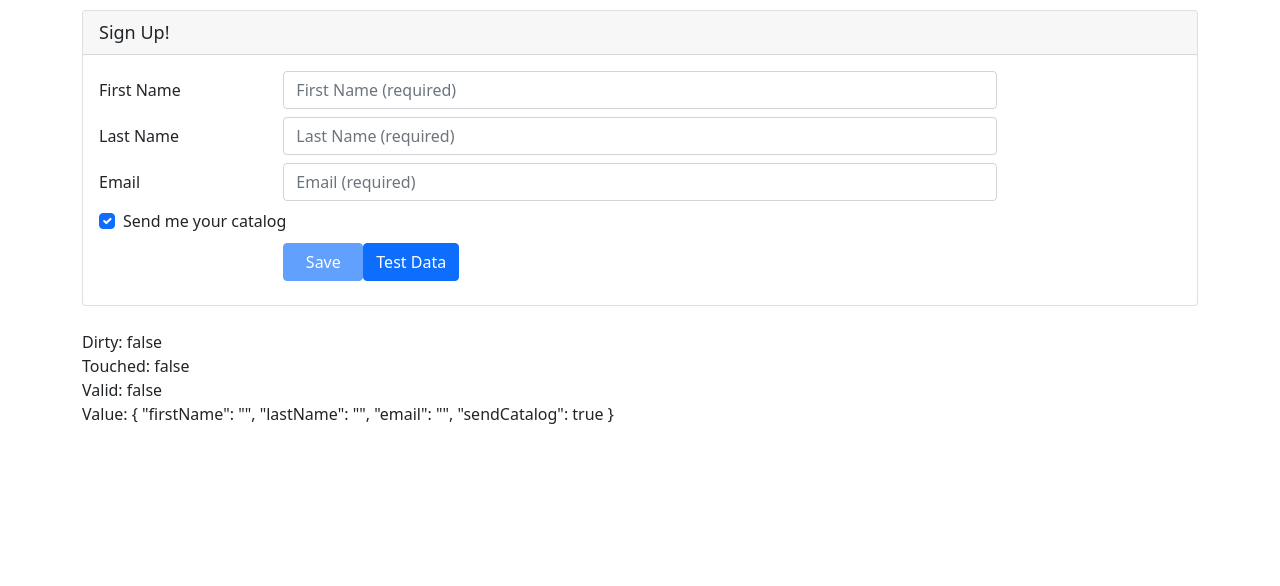
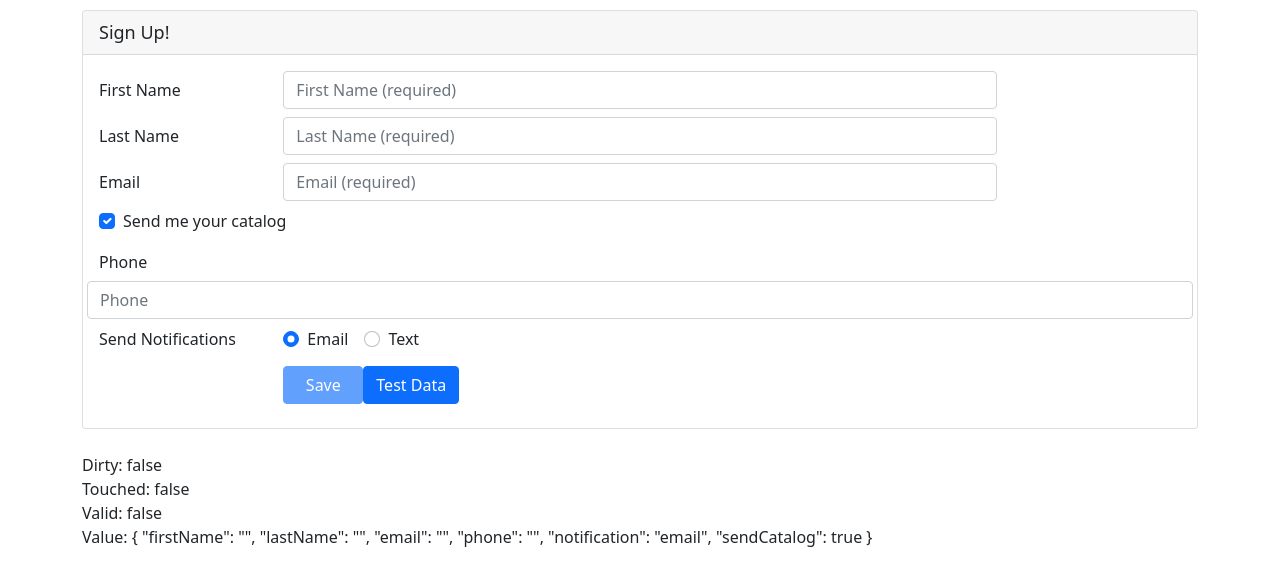
Before and after one commit to MarkRobles/AngularReactiveForms, an Angular app: page / in a window 1280 px wide. Shown: the top 586 px of the page. Built offline with nearby package versions, Linux system fonts and the light colour scheme.

Commit message:
Adjusting Validation Rules at Runtime

```diff
--- a/src/app/customers/customer.component.html
+++ b/src/app/customers/customer.component.html
@@ -81,6 +81,45 @@
                      type="checkbox"
                      formControlName="sendCatalog"
                      > Send me your catalog
+            </label>
+          </div>
+        </div>
+      </div>
+      <div class="form-group row mb-2">
+        <label class="col-md-2 col-form-label" for="phoneId">Phone</label>
+        <input class="form-control"
+                id="phoneId"
+                type="tel"
+                placeholder="Phone"
+                formControlName="phone"
+                [ngClass]="{'is-invalid': (customerForm.controls.phone.touched || customerForm.controls.phone.dirty) && !customerForm.controls.phone.valid }" />
+
+                <span class="invalid-feedback">
+                  <span *ngIf="customerForm.controls.phone.errors?.required"></span>
+                  Please enter your phone number.
+                </span>
+      </div>
+      <div class="form-group row mb-2">
+        <label class="col-md-2 col-form-label pt-0" >Send Notifications</label>
+        <div class="col-md-8">
+          <div class="form-check form-check-inline">
+            <label class="form-check-label">
+            <input class="form-check-input"
+            type="radio"
+            value="email"
+            formControlName="notification"
+            (click)="setNotification('email')">
+          Email
+          </label>
+          </div>
+          <div class="form-check form-check-inline">
+            <label class="form-check-label">
+              <input class="form-check-input"
+              type="radio"
+              value="text"
+              formControlName="notification"
+              (click)="setNotification('text')">
+              Text
             </label>
           </div>
         </div>
--- a/src/app/customers/customer.component.ts
+++ b/src/app/customers/customer.component.ts
@@ -24,9 +24,11 @@ export class CustomerComponent implements OnInit {
     //Here we use FormBuilder service to shorten the sintaxis. Now you don´t have to initalize FormGroup and FormControl. FormBuilder do it for you.
     this.customerForm = this.fb.group({
       firstName: ['', [Validators.required,Validators.minLength(3)]],
-      lastName: ['', [Validators.required,Validators.minLength(50)]],
+      lastName: ['', [Validators.required,Validators.minLength(5)]],
      // lastName: { value: 'n/a', disabled: true },//different way of initialize
-     email: ['', [Validators.required,Validators.email]],
+      email: ['', [Validators.required, Validators.email]],
+      phone: '',
+     notification:'email',
       sendCatalog:true
     });
 
@@ -56,6 +58,7 @@ export class CustomerComponent implements OnInit {
     this.customerForm.patchValue({
       firstName: 'Pepe ',
       lastName: 'Pecas',
+      email:'pepepecas@gmail.com',
       sendCatalog:false
     });
    }
@@ -64,4 +67,15 @@ export class CustomerComponent implements OnInit {
     console.log(this.customerForm);
     console.log('Saved: ' + JSON.stringify(this.customerForm.value));
   }
+
+  setNotification(notifyVia: string): void {
+    const phoneControl = this.customerForm.get('phone');
+    if (notifyVia == 'text') {
+      phoneControl?.setValidators(Validators.required);
+    } else {
+      phoneControl?.clearValidators();
+    }
+    phoneControl?.updateValueAndValidity();
+  }
+
 }
```
